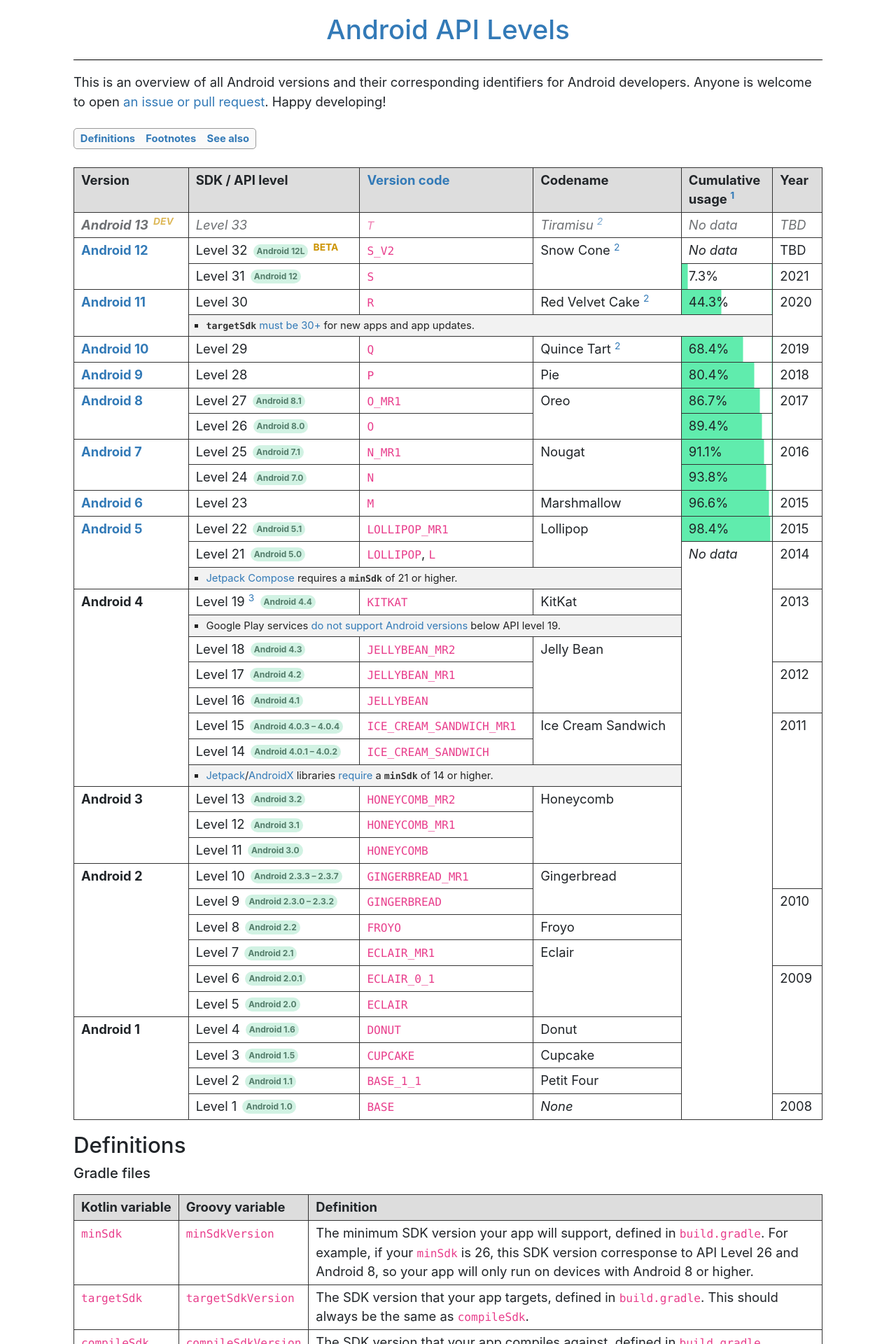
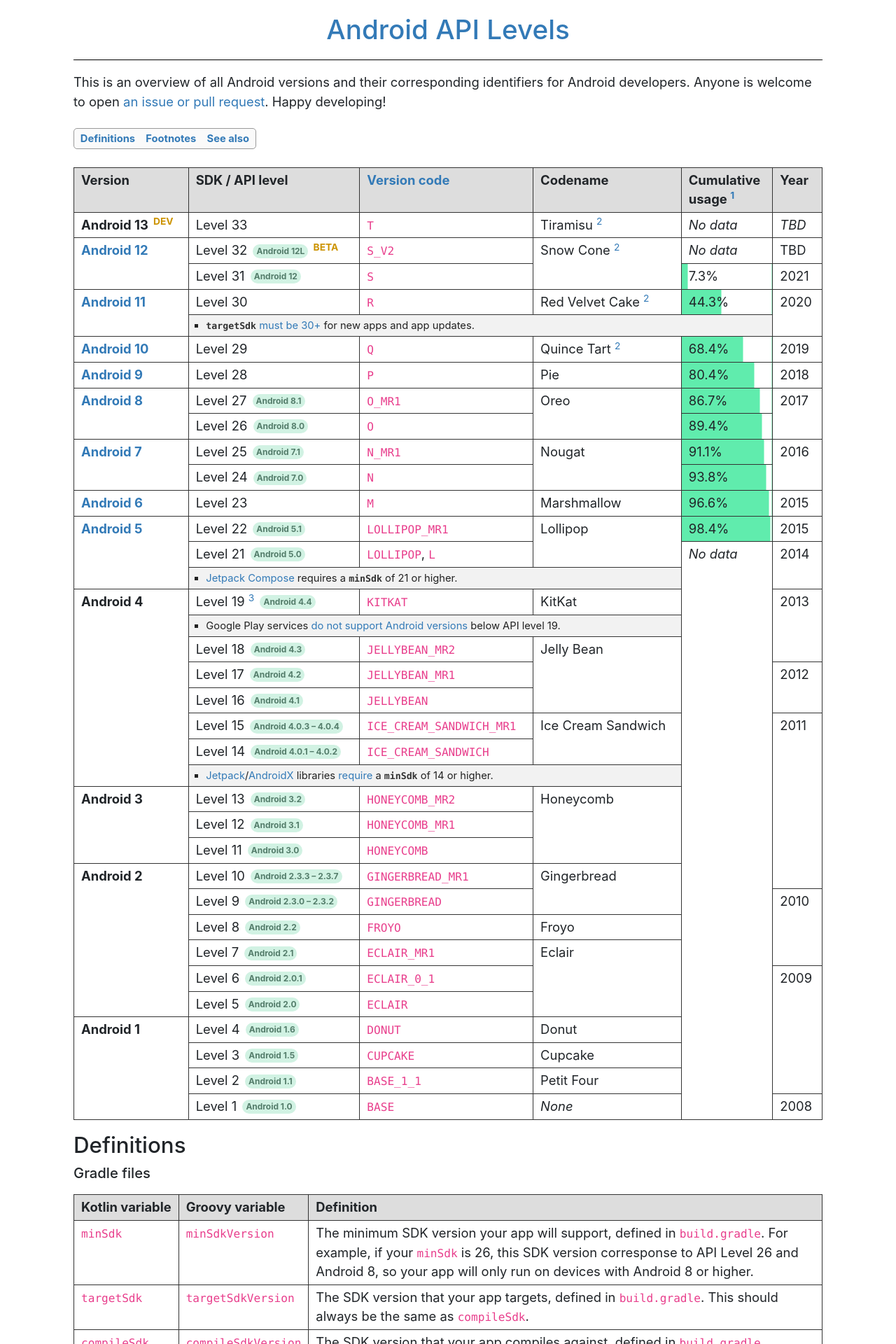
Before and after one commit to ebelinski/apilevels, a Jekyll site: the page built from index.md, in a window 1280 px wide. Shown: the top 1920 px of the page at 70% size. Built offline with Jekyll 4.4.1, drawn with Linux system fonts in a browser that asks for light colours; comment, search, counter and statistics services are not loaded.

Commit message:
Removed "unannounced" styling from Android 13.

```diff
--- a/index.md
+++ b/index.md
@@ -22,7 +22,7 @@
     </th>
     <th>Year</th>
   </tr>
-  <tr class="unannounced">
+  <tr>
     <td>
       <b>Android 13</b>
       <sup class="beta">DEV</sup>
```
